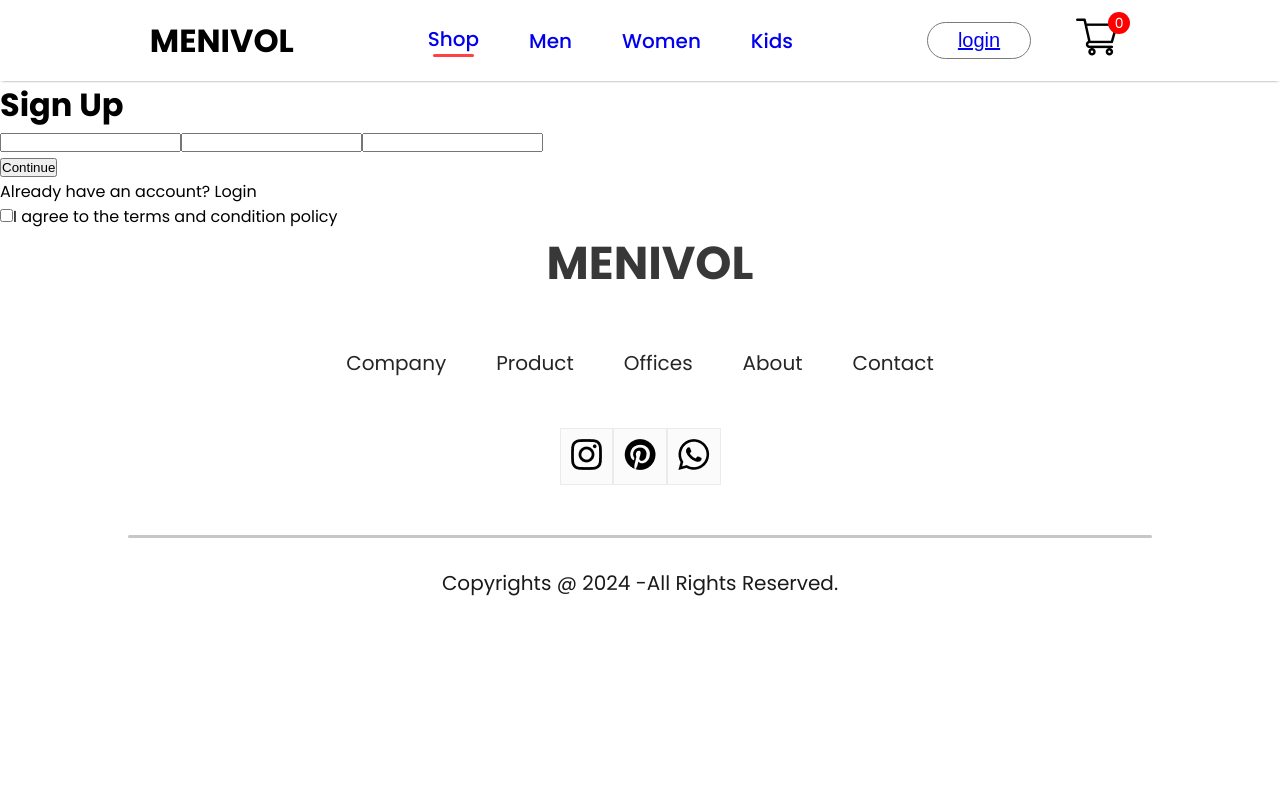
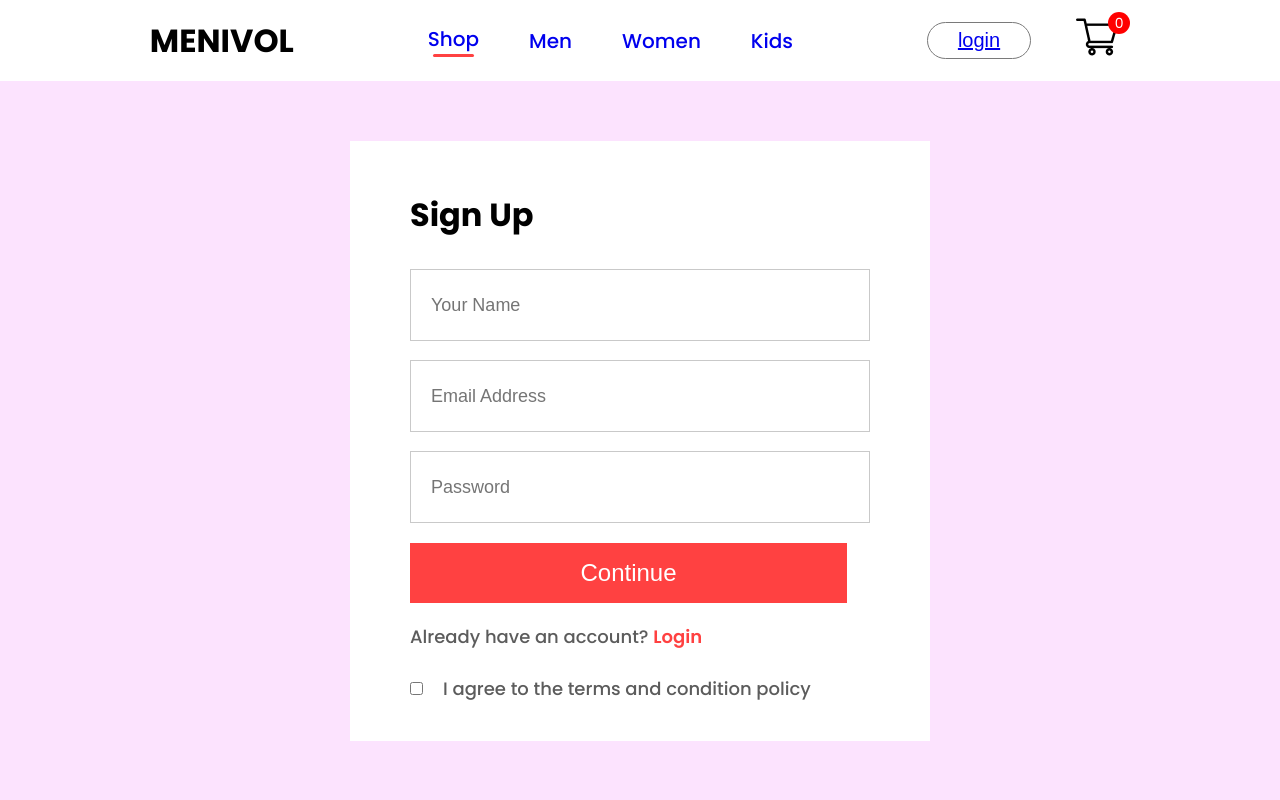
Before and after one commit to panda-codes/e-commerce, a React (Create React App) app in the folder frontend/: page /login in a window 1280 px wide. Shown: the top 800 px of the page. Built offline with nearby package versions, Linux system fonts and the light colour scheme.

Commit message:
done with login page, working on breadcrum component

```diff
--- a/frontend/src/App.css
+++ b/frontend/src/App.css
@@ -14,7 +14,7 @@ body{
 
 
 
-.container1{
+/* .container1{
   padding: 0 30px;
   margin: 0 auto;
-}
+} */
--- a/frontend/src/App.js
+++ b/frontend/src/App.js
@@ -1,4 +1,4 @@
-import logo from './logo.svg';
+
 import './App.css';
 // import 'bootstrap/dist/css/bootstrap.min.css';
 import Navbar from './Components/Navbar';
--- /dev/null
+++ b/frontend/src/Components/Breadcrums/Breadcrum.jsx
@@ -0,0 +1,18 @@
+//
+
+import React from 'react'
+import './Breadcrum.css'
+import arrow_icon from '../Assets/breadcrum_arrow.png'
+
+const Breadcrum = (props) => {
+
+    const {product} = props;
+
+  return (
+    <div className='breadcrum'>
+      HOME <img src={arrow_icon} alt="" /> SHOP <img src={arrow_icon} alt="" /> {product?.category||'default category'} <img src={arrow_icon} alt="" /> {product?.name||'default name'}
+    </div>
+  )
+}
+
+export default Breadcrum
--- a/frontend/src/Components/Items/Items.jsx
+++ b/frontend/src/Components/Items/Items.jsx
@@ -1,10 +1,11 @@
 import React from 'react'
 import "./Item.css"
+import { Link } from 'react-router-dom'
 
 const Items = (props) => {
   return (
     <div className='item'>
-        <img src={props.img} alt="" />
+        <Link to={`/product/${props.id}`}><img src={props.img} alt="" /></Link>
         <p>{props.name}</p>
       <div className='item-prices'>
         <div className="item-price-new">
--- a/frontend/src/Pages/CSS/LoginSignup.css
+++ b/frontend/src/Pages/CSS/LoginSignup.css
@@ -1,8 +1,10 @@
 .loginsignup{
     width: 100%;
-    height: 80vh;
+    height: 90vh;
     background: #fce3fe;
-    padding-top: 100px;
+    display: flex;
+    align-items: center;
+    justify-content: center;
 }
 
 .loginsignup-container{
@@ -12,3 +14,58 @@
     margin: auto;
     padding: 40px 60px;
 }
+
+.loginsignup-container h1{
+    margin: 10px 0px;
+}
+
+.loginsignup-fields{
+    display: flex;
+    flex-direction: column;
+    gap: 19px;
+    margin-top: 30px;
+}
+
+.loginsignup-fields input{
+    height: 72px;
+    width: 100%;
+    padding-left: 20px;
+    border: 1px solid #c9c9c9;
+    outline: none;
+    color: #5c5c5c;
+    font-size: 18px;
+}
+
+.loginsignup-container button{
+    width: 95%;
+    height: 60px;
+    color: white;
+    background: #ff4141;
+    margin-top: 20px;
+    border: none;
+    font-size: 24px;
+    font-weight: 500;
+    cursor: pointer;
+}
+
+.loginsignup-login{
+    margin-top: 20px;
+    color: #5c5c5c;
+    font-size: 18px;
+    font-weight: 500;
+}
+
+.loginsignup-login span{
+    color: #ff4141;
+    font-weight: 600;
+}
+
+.loginsignup-agree{
+    display: flex;
+    align-items: center;
+    margin-top: 25px;
+    gap: 20px;
+    color: #5c5c5c;
+    font-size: 18px;
+    font-weight: 500;
+}
--- a/frontend/src/Pages/LoginSignup.jsx
+++ b/frontend/src/Pages/LoginSignup.jsx
@@ -3,13 +3,13 @@ import './CSS/LoginSignup.css'
 
 const LoginSignup = () => {
   return (
-    <div className='loginsignUp'>
-      <div className="loginsignUp-container">
+    <div className='loginsignup'>
+      <div className="loginsignup-container">
         <h1>Sign Up</h1>
         <div className="loginsignup-fields">
-          <input type="text" />
-          <input type="email" />
-          <input type="password" />
+          <input type="text" placeholder='Your Name'/>
+          <input type="email" placeholder='Email Address'/>
+          <input type="password" placeholder='Password'/>
         </div>
         <button>Continue</button>
         <p className='loginsignup-login'>Already have an account? <span>Login</span></p>
--- a/frontend/src/Pages/Product.jsx
+++ b/frontend/src/Pages/Product.jsx
@@ -1,9 +1,17 @@
-import React from 'react'
+import React, { useContext } from 'react'
+import { ShopContext } from '../Context/ShopContext'
+import { useParams } from 'react-router-dom';
+import Breadcrum from '../Components/Breadcrums/Breadcrum';
 
 const Product = () => {
+
+  const {all_product} = useContext(ShopContext);
+  const {productId} = useParams();
+  const productt =  all_product.find((e)=>e.id=== Number(productId));//RETURN THE PRODUCT THAT HAS A MATCHING ID AS THE PARAM productID
+
   return (
     <div>
-
+      <Breadcrum product={productt}/>
     </div>
   )
 }
```
Also changed, not shown: frontend/src/Components/Breadcrums/Breadcrum.css (added).
